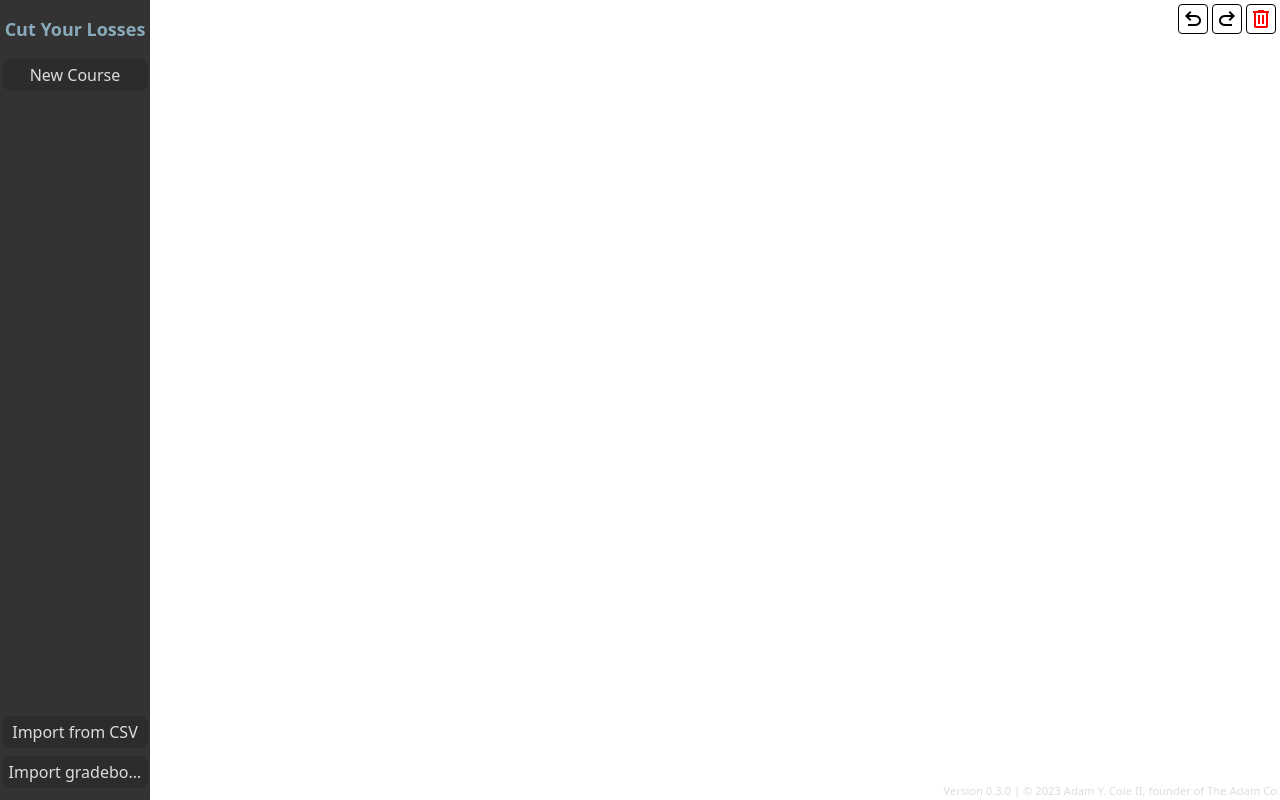
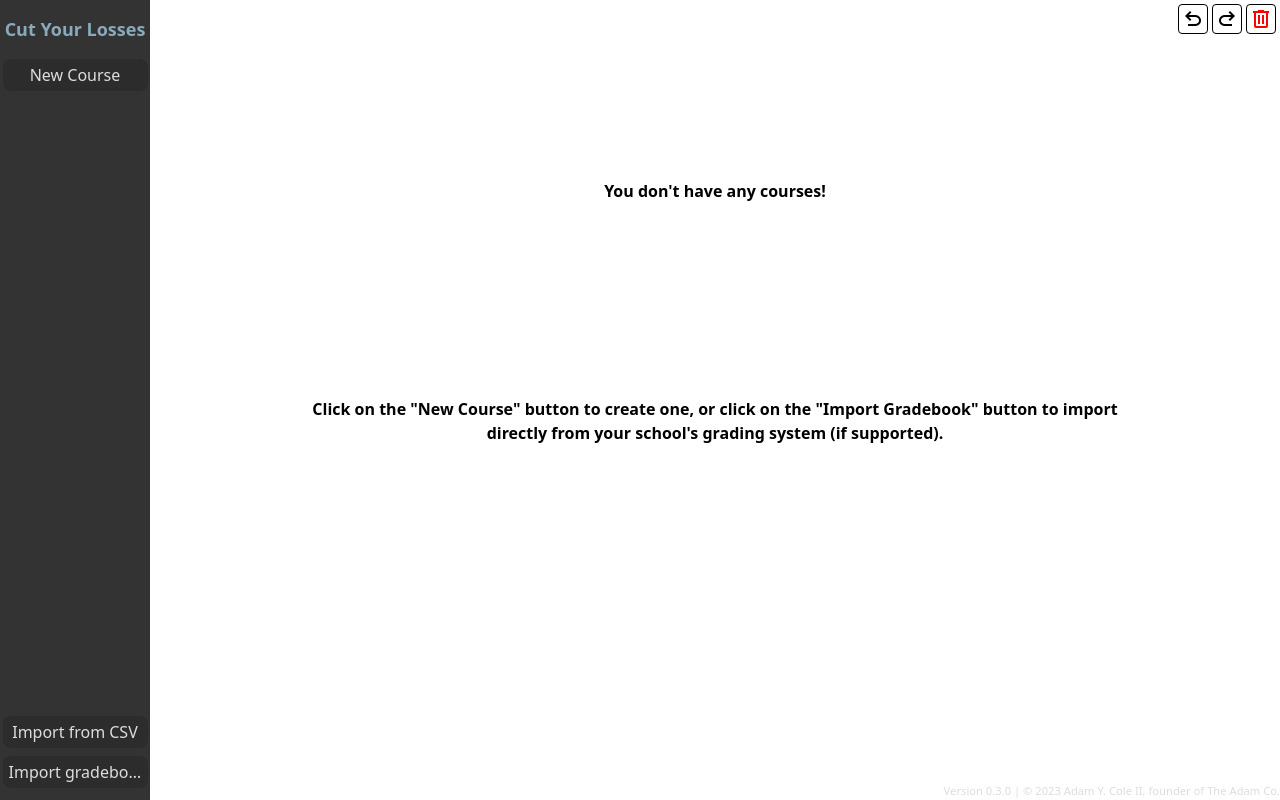
Before and after one commit to GuterBenutzername/cut-your-losses, a React (Vite) app: page / in a window 1280 px wide. Built offline with nearby package versions, Linux system fonts and the light colour scheme.

Commit message:
feat: add a warning when you don't have any courses

```diff
--- a/src/atoms/popup.tsx
+++ b/src/atoms/popup.tsx
@@ -10,7 +10,7 @@ const containerStyle = css`
   height: 100vh;
   justify-content: center;
   align-items: center;
-  zindex: 999;
+  z-index: 99;
 `;
 
 export default function Popup({
--- a/src/pages/App.tsx
+++ b/src/pages/App.tsx
@@ -234,13 +234,41 @@ function App() {
           justify-content: center;
         `}
       >
-        {courses.length > 0 && (
+        {courses.length > 0 ? (
           <CourseTemplate
             course={currentCourse}
             onAddAssignment={onAddAssignment}
             onDeleteAssignment={onDeleteAssignment}
             onModifyAssignment={onModifyAssignment}
           />
+        ) : (
+          <div
+            className={css`
+              height: 80vh;
+              width: calc(100vw - 150px);
+              position: fixed;
+              left: 150px;
+              display: flex;
+              flex-flow: column nowrap;
+              justify-content: space-evenly;
+              align-items: center;
+              text-align: center;
+              font-weight: 600;
+              z-index: -1;
+            `}
+          >
+            <span>You don&apos;t have any courses!</span>
+
+            <p
+              className={css`
+                width: 75%;
+              `}
+            >
+              Click on the &quot;New Course&quot; button to create one, or click on
+              the &quot;Import Gradebook&quot; button to import directly from
+              your school&apos;s grading system (if supported).
+            </p>
+          </div>
         )}
       </div>
       <span
```
